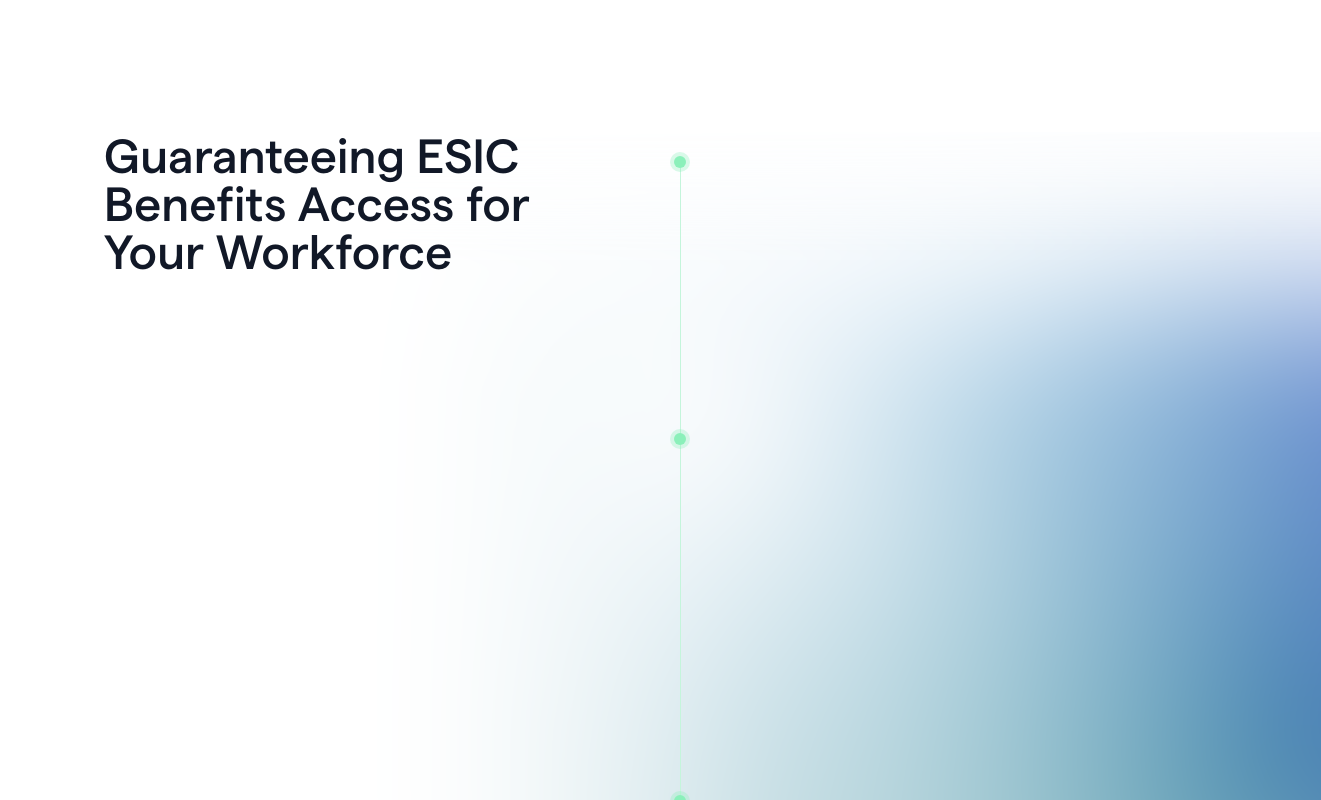
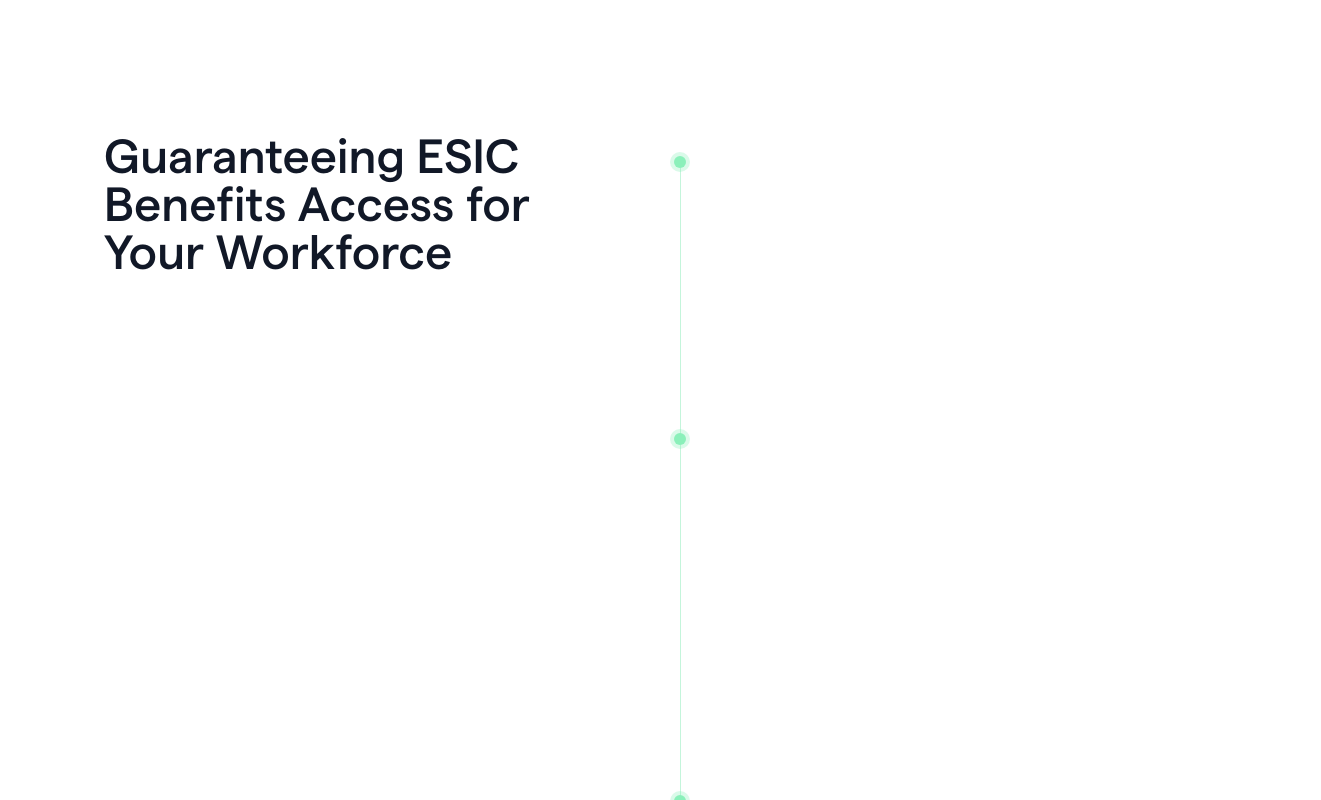
Before and after one commit to greatby/EPFdesk_V2, a React (Vite) app: page /esic in a window 1280 px wide. Shown: the part 4600-5400 px from the top of the page, 1321 px wide, since content can reach past the window. Built offline with nearby package versions, Linux system fonts and the light colour scheme.

Commit message:
Removed bg gradient for sticySynch component

```diff
--- a/src/components/scrollSyncComponent.jsx
+++ b/src/components/scrollSyncComponent.jsx
@@ -64,9 +64,7 @@
           key={sectionIdx}
           className="flex flex-col md:flex-row items-start gap-10 relative mb-40"
         >
-          <div className="absolute m-[_0_145px_] top-0 left-0 w-full h-full  z-[-1] pointer-events-none">
-            <img src="/images/64bee5cd4f7b4b3d35218864_gradient-anchor-subproduct-purple.svg" alt=""  className="w-full h-full object-cover"/>
-          </div>
+
           {/* Left sticky title */}
           <div className="w-full md:w-1/2 sticky top-32 h-fit pr-8">
             <h2 className="text-5xl font-bold text-gray-900">{card.title}</h2>
```
